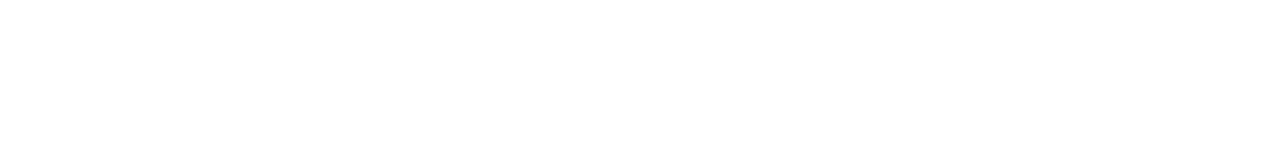
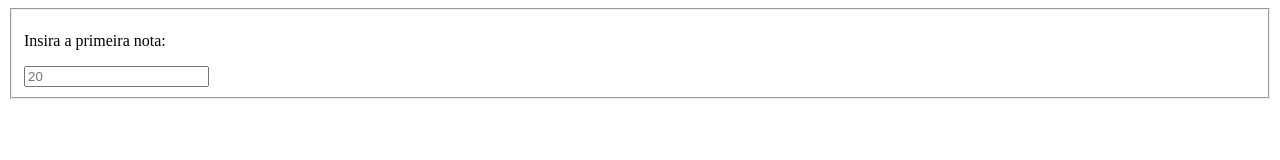
Before and after one commit to nsemojoao/mediaprojeto, a plain HTML site: page index.html in a window 1280 px wide. Drawn offline with Linux system fonts and the light colour scheme.

Commit message:
Pequena alteração

```diff
--- a/index.html
+++ b/index.html
@@ -6,6 +6,11 @@
     <title>Document</title>
 </head>
 <body>
-
+    <fieldset>
+        <form>
+            <p>Insira a primeira nota: </p>
+            <input placeholder="20">
+        </form>
+    </fieldset>
 </body>
 </html>
```
